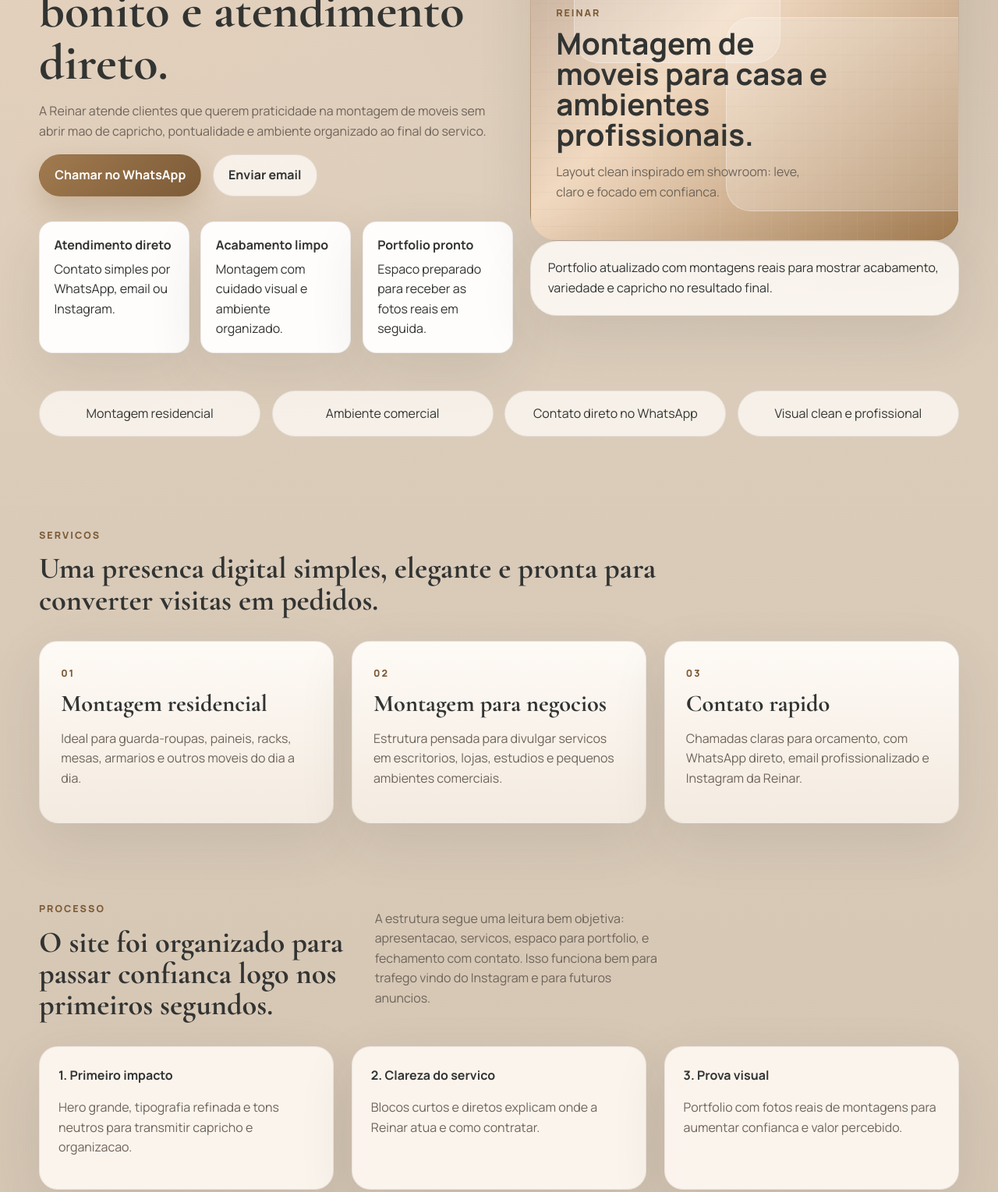
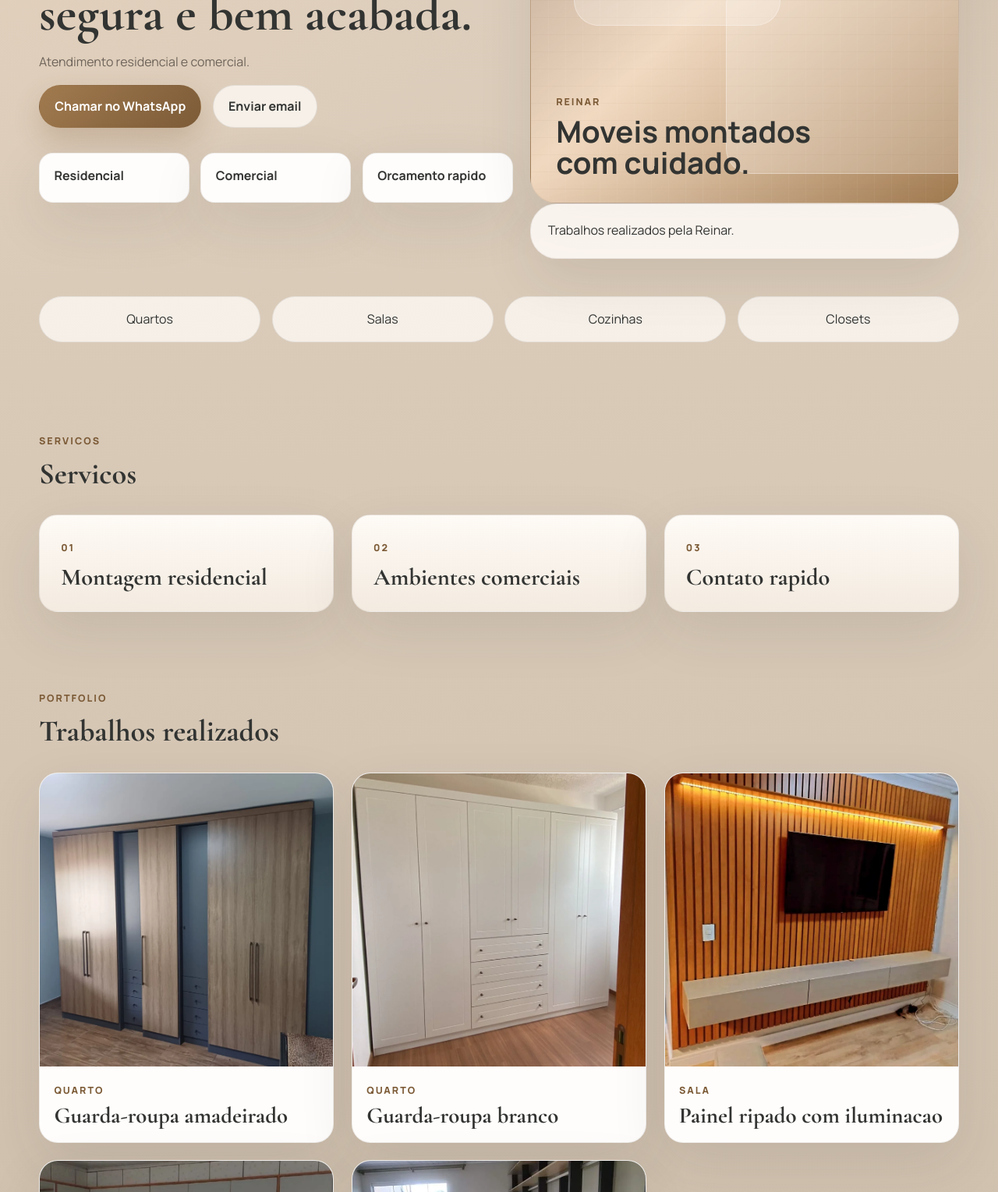
Before and after one commit to RafaelLunardi/reinar, a plain HTML site: page index.html in a window 1280 px wide. Shown: the part 367-1896 px from the top of the page at 78% size. Drawn offline with nearby package versions, Linux system fonts and the light colour scheme.

Commit message:
Simplify site copy

```diff
--- a/index.html
+++ b/index.html
@@ -53,12 +53,9 @@
     <main id="conteudo">
       <section class="hero shell" id="inicio">
         <div class="hero-copy">
-          <p class="eyebrow">montagem limpa, organizada e feita com cuidado</p>
-          <h1>Seu movel pronto para uso, com acabamento bonito e atendimento direto.</h1>
-          <p class="hero-text">
-            A Reinar atende clientes que querem praticidade na montagem de moveis sem abrir mao
-            de capricho, pontualidade e ambiente organizado ao final do servico.
-          </p>
+          <p class="eyebrow">montagem de moveis</p>
+          <h1>Montagem limpa, segura e bem acabada.</h1>
+          <p class="hero-text">Atendimento residencial e comercial.</p>
 
           <div class="hero-actions">
             <a class="button button-primary" href="https://wa.me/554191629079?text=Ola%2C%20quero%20um%20orcamento%20da%20Reinar." target="_blank" rel="noreferrer">
@@ -70,18 +67,9 @@
           </div>
 
           <ul class="hero-points" aria-label="Destaques">
-            <li>
-              <strong>Atendimento direto</strong>
-              <span>Contato simples por WhatsApp, email ou Instagram.</span>
-            </li>
-            <li>
-              <strong>Acabamento limpo</strong>
-              <span>Montagem com cuidado visual e ambiente organizado.</span>
-            </li>
-            <li>
-              <strong>Portfolio pronto</strong>
-              <span>Espaco preparado para receber as fotos reais em seguida.</span>
-            </li>
+            <li><strong>Residencial</strong></li>
+            <li><strong>Comercial</strong></li>
+            <li><strong>Orcamento rapido</strong></li>
           </ul>
         </div>
 
@@ -90,73 +78,41 @@
             <div class="grain"></div>
             <div class="showcase-copy">
               <span class="label">Reinar</span>
-              <strong>Montagem de moveis para casa e ambientes profissionais.</strong>
-              <p>Layout clean inspirado em showroom: leve, claro e focado em confianca.</p>
+              <strong>Moveis montados com cuidado.</strong>
             </div>
           </article>
 
           <article class="showcase-card showcase-note">
-            <p>Portfolio atualizado com montagens reais para mostrar acabamento, variedade e capricho no resultado final.</p>
+            <p>Trabalhos realizados pela Reinar.</p>
           </article>
         </div>
       </section>
 
       <section class="trust-band shell" aria-label="Pontos fortes da Reinar">
-        <p>Montagem residencial</p>
-        <p>Ambiente comercial</p>
-        <p>Contato direto no WhatsApp</p>
-        <p>Visual clean e profissional</p>
+        <p>Quartos</p>
+        <p>Salas</p>
+        <p>Cozinhas</p>
+        <p>Closets</p>
       </section>
 
       <section class="section shell" id="servicos">
         <div class="section-heading">
           <p class="eyebrow">servicos</p>
-          <h2>Uma presenca digital simples, elegante e pronta para converter visitas em pedidos.</h2>
+          <h2>Servicos</h2>
         </div>
 
         <div class="service-grid">
           <article class="feature-card">
             <span class="card-index">01</span>
             <h3>Montagem residencial</h3>
-            <p>Ideal para guarda-roupas, paineis, racks, mesas, armarios e outros moveis do dia a dia.</p>
           </article>
           <article class="feature-card">
             <span class="card-index">02</span>
-            <h3>Montagem para negocios</h3>
-            <p>Estrutura pensada para divulgar servicos em escritorios, lojas, estudios e pequenos ambientes comerciais.</p>
+            <h3>Ambientes comerciais</h3>
           </article>
           <article class="feature-card">
             <span class="card-index">03</span>
             <h3>Contato rapido</h3>
-            <p>Chamadas claras para orcamento, com WhatsApp direto, email profissionalizado e Instagram da Reinar.</p>
-          </article>
-        </div>
-      </section>
-
-      <section class="section process-section shell" id="processo">
-        <div class="section-heading split-heading">
-          <div>
-            <p class="eyebrow">processo</p>
-            <h2>O site foi organizado para passar confianca logo nos primeiros segundos.</h2>
-          </div>
-          <p class="section-text">
-            A estrutura segue uma leitura bem objetiva: apresentacao, servicos, espaco para portfolio, e
-            fechamento com contato. Isso funciona bem para trafego vindo do Instagram e para futuros anuncios.
-          </p>
-        </div>
-
-        <div class="process-grid">
-          <article class="process-card">
-            <strong>1. Primeiro impacto</strong>
-            <p>Hero grande, tipografia refinada e tons neutros para transmitir capricho e organizacao.</p>
-          </article>
-          <article class="process-card">
-            <strong>2. Clareza do servico</strong>
-            <p>Blocos curtos e diretos explicam onde a Reinar atua e como contratar.</p>
-          </article>
-          <article class="process-card">
-            <strong>3. Prova visual</strong>
-            <p>Portfolio com fotos reais de montagens para aumentar confianca e valor percebido.</p>
           </article>
         </div>
       </section>
@@ -165,11 +121,8 @@
         <div class="section-heading split-heading">
           <div>
             <p class="eyebrow">portfolio</p>
-            <h2>Montagens reais que mostram acabamento, alinhamento e variedade de ambientes.</h2>
+            <h2>Trabalhos realizados</h2>
           </div>
-          <p class="section-text">
-            Agora o site ja exibe alguns trabalhos executados pela Reinar, reforcando credibilidade logo na primeira visita.
-          </p>
         </div>
 
         <div class="portfolio-grid">
@@ -178,7 +131,6 @@
             <div class="portfolio-copy">
               <span>Quarto</span>
               <h3>Guarda-roupa amadeirado</h3>
-              <p>Montagem com contraste elegante entre madeira e estrutura escura, valorizando alinhamento e acabamento.</p>
             </div>
           </article>
           <article class="portfolio-card">
@@ -186,7 +138,6 @@
             <div class="portfolio-copy">
               <span>Quarto</span>
               <h3>Guarda-roupa branco</h3>
-              <p>Solucao clean e ampla, com portas e gavetas bem distribuidas para um visual sofisticado.</p>
             </div>
           </article>
           <article class="portfolio-card">
@@ -194,7 +145,6 @@
             <div class="portfolio-copy">
               <span>Sala</span>
               <h3>Painel ripado com iluminacao</h3>
-              <p>Projeto que une marcenaria, painel ripado e integracao visual para sala moderna e acolhedora.</p>
             </div>
           </article>
           <article class="portfolio-card">
@@ -202,7 +152,6 @@
             <div class="portfolio-copy">
               <span>Cozinha</span>
               <h3>Armarios e bancada</h3>
-              <p>Montagem funcional para cozinha, com modulacao organizada e acabamento limpo no conjunto.</p>
             </div>
           </article>
           <article class="portfolio-card">
@@ -210,7 +159,6 @@
             <div class="portfolio-copy">
               <span>Closet</span>
               <h3>Estrutura aberta sob medida</h3>
-              <p>Montagem pensada para aproveitar o ambiente com organizacao, leveza visual e praticidade.</p>
             </div>
           </article>
         </div>
@@ -220,18 +168,14 @@
         <div class="section-heading split-heading">
           <div>
             <p class="eyebrow">contato</p>
-            <h2>Se a pessoa gostou do trabalho, ela encontra o caminho para contratar em segundos.</h2>
+            <h2>Solicite um orcamento</h2>
           </div>
-          <p class="section-text">
-            O foco aqui foi deixar o fechamento simples e confiavel, sem poluicao visual.
-          </p>
         </div>
 
         <div class="contact-grid">
           <article class="contact-card contact-emphasis">
             <span class="label">WhatsApp</span>
             <h3>(41) 9162-9079</h3>
-            <p>Canal mais rapido para solicitar servico, tirar duvidas e combinar atendimento.</p>
             <a class="text-link" href="https://wa.me/554191629079?text=Ola%2C%20quero%20um%20orcamento%20da%20Reinar." target="_blank" rel="noreferrer">
               Abrir WhatsApp
             </a>
@@ -240,7 +184,6 @@
           <article class="contact-card">
             <span class="label">Email</span>
             <h3>ranier.santos67@gmail.com</h3>
-            <p>Contato profissional para orcamentos, combinacoes de servico e atendimentos agendados.</p>
             <a class="text-link" href="mailto:ranier.santos67@gmail.com?subject=Quero%20contratar%20a%20Reinar">
               Enviar email
             </a>
@@ -249,7 +192,6 @@
           <article class="contact-card">
             <span class="label">Instagram</span>
             <h3>@reinar.montagens</h3>
-            <p>Perfeito para divulgar os trabalhos e levar visitantes direto para o site.</p>
             <a class="text-link" href="https://www.instagram.com/reinar.montagens/" target="_blank" rel="noreferrer">
               Abrir perfil
             </a>
--- a/styles.css
+++ b/styles.css
@@ -249,7 +249,7 @@
 .hero-points li {
   min-width: 180px;
   flex: 1 1 180px;
-  padding: 1.05rem 1.15rem;
+  padding: 1rem 1.15rem;
   border-radius: var(--radius-sm);
 }
 
@@ -410,11 +410,11 @@
 }
 
 .portfolio-copy {
-  padding: 1.3rem;
+  padding: 1.05rem 1.15rem 1.15rem;
 }
 
 .portfolio-copy h3 {
-  margin: 0.35rem 0 0.5rem;
+  margin: 0.35rem 0 0;
   font-size: 1.8rem;
 }
 
@@ -425,6 +425,10 @@
 .contact-card {
   padding: 1.6rem;
   border-radius: var(--radius-md);
+}
+
+.contact-card h3 {
+  margin-bottom: 0.7rem;
 }
 
 .contact-emphasis {
```
